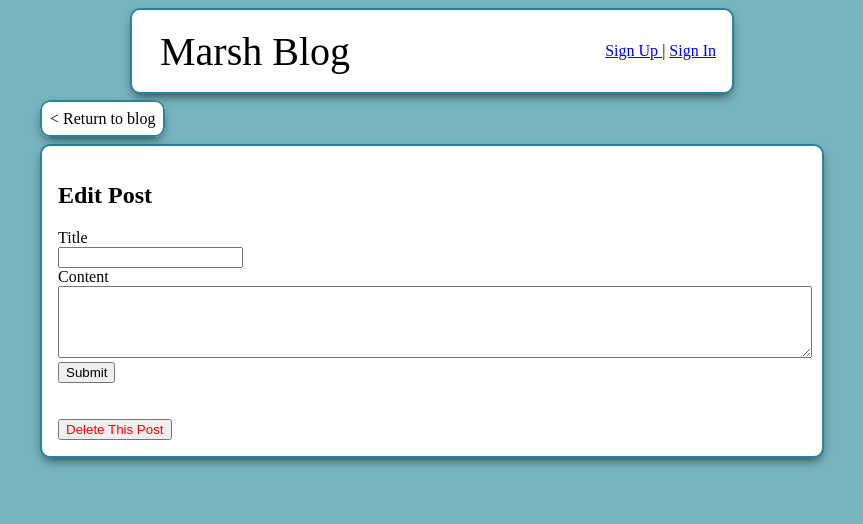
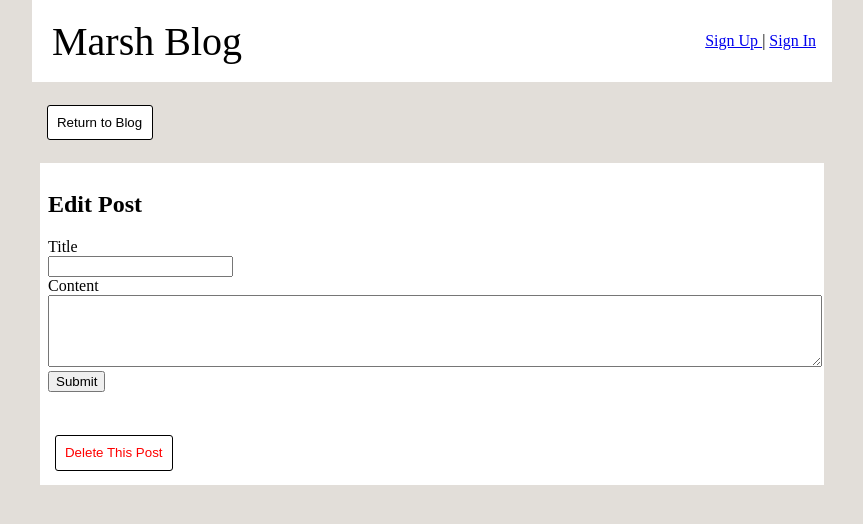
Before and after one commit to Minimalistic/Udacity-Multi-User-Blog, a Python web app: template templates/editpost.html in a window 1280 px wide. Shown: the top 524 px of the page, without its empty margins (208-1071 px from the left). Run offline with Jinja, Linux system fonts and the light colour scheme; the template is opened without the code that fills it, so the values that code supplies are empty.

Commit message:
Cleaned up button styling and removed excessive css flourishes

```diff
--- a/static/main.css
+++ b/static/main.css
@@ -3,26 +3,35 @@ h4 {
     margin-bottom:.1em;
 }
 body {
-    padding-top:.5em;
+    background-color:#e2ded9;
     max-width: 800px;
     margin: 0 auto;
-    padding-left:1em;
-    padding-right:1em;
-    background-color: #76B4BE
+}
+
+button {
+    background-color:white;
+    border: 1px grey;
+    border-style: solid;
+    padding:.7em;
+    margin:.5em;
+    border-radius: 3px 3px 3px 3px;
+    -moz-border-radius: 3px 3px 3px 3px;
+    -webkit-border-radius: 3px 3px 3px 3px;
+    border: 1px solid #000000;
+    transition: all 0.1s ease 0s;
+}
+
+button:hover {
+    background-color:grey;
+    color:white;
+    border: 1px solid black;
 }
 
 .main-project-bar {
-    max-width:75%;
-    margin: 0 auto;
     display:flex;
-    border-radius: 10px 10px 10px 10px;
-    background-color:white;
-    border: solid #2A829F 2px;
     padding-top:2%;
     padding-bottom:2%;
-    -webkit-box-shadow: 0px 5px 11px -4px rgba(0,0,0,0.75);
-    -moz-box-shadow: 0px 5px 11px -4px rgba(0,0,0,0.75);
-    box-shadow: 0px 5px 11px -4px rgba(0,0,0,0.75);
+    background-color: white;
 }
 
 .project-title {
@@ -30,9 +39,10 @@ body {
     display:flex;
     width:100%;
     align-self: center;
-    padding-left:.7em;
     text-decoration: none;
     color:black;
+    padding-left:.5em;
+    padding-right:.5em;
 }
 
 .project-title:hover {
@@ -42,19 +52,15 @@ body {
 .toolbox {
     margin-top:.5em;
     padding:.5em;
+    display:flex;
 }
 
 .toolbox a {
-    border-radius: 10px 10px 10px 10px;
-    border: #2A829F 2px solid;
     margin-right:.25em;
     background-color:white;
     padding:.5em;
     text-decoration: none;
     color:black;
-    -webkit-box-shadow: 0px 5px 11px -4px rgba(0,0,0,0.75);
-    -moz-box-shadow: 0px 5px 11px -4px rgba(0,0,0,0.75);
-    box-shadow: 0px 5px 11px -4px rgba(0,0,0,0.75);
 }
 
 .toolbox a:hover {
@@ -74,23 +80,19 @@ body {
 
 .single-comment {
     padding-top:.5em;
-    border: 1px #2A829F;
+    border: 1px ##b0b6b7;
     border-style: solid none none none;
 }
 .divider {
-    border: 2px #2A829F;
+    border: 2px #b0b6b7;
     border-style: solid none none none;
 }
 .panel-style {
     width: inherit;
-    background-color: white;
     margin:.5em;
-    border-radius: 10px 10px 10px 10px;
-    border: #2A829F 2px solid;
-    padding:1em;
-    -webkit-box-shadow: 0px 5px 11px -4px rgba(0,0,0,0.75);
-    -moz-box-shadow: 0px 5px 11px -4px rgba(0,0,0,0.75);
-    box-shadow: 0px 5px 11px -4px rgba(0,0,0,0.75);
+    padding:.5em;
+    background-color:white;
+
 }
 
 .panel-style textarea {
@@ -139,6 +141,7 @@ body {
     color:black;
     padding-left:.5em;
     margin-bottom:0;
+    margin-top:0;
 }
 
 .article-title a {
@@ -152,28 +155,30 @@ body {
     text-align:right;
     padding-right:.5em;
     width:30%;
+
 }
 
 .article-date h4{
     margin-bottom:0;
     color:black;
+
 }
 
 .article-content {
-    border: 2px #2A829F;
+    border: 2px #b0b6b7;
     border-style: solid none none none;
     padding-left:1em;
     padding-right:1em;
 }
 
 .article-footer {
-    border: 1px #2A829F;
+    border: 1px #b0b6b7;
     border-style: solid none none none;
     width:100%;
 }
 
 .comment-footer {
-    border:1px #2a829f;
+    border:1px #b0b6b7;
     border-style: solid none none none;
 
 }
@@ -181,27 +186,22 @@ body {
 .like-group {
     justify-content: space-between;
     width:100%;
-    padding-top:.25em;
 }
 .post-likes {
     color:grey;
     font-size:.8em;
-    padding-left:.5em;
-
 }
 
 .post-likes .heart {
     color:red;
-    padding-right:.3em;
 }
 .post-likes button {
-    margin-top:.5em;
     font-weight: bold;
     display:flex;
 }
 
 .disabled button{
-    color:grey;
+    color:#c1c1c1;
     cursor: not-allowed;
     opacity: .75;
     font-weight: normal;
@@ -210,8 +210,6 @@ body {
     text-align:right;
 }
 .add-comment button{
-    padding:.5em;
-    margin:.5em;
 }
 textarea {
     width:50%;
--- a/templates/blog.html
+++ b/templates/blog.html
@@ -4,7 +4,9 @@
 <!-- dynamic nav bar -->
 		{%if isLogged %}
 			<div class="toolbox">
-				<a href="/newpost">New post</a>
+				<form action="/newpost">
+					<button>New post</button>
+				</form>
 			</div>
 		{% endif %}
 	{% for article in articles %}
--- a/templates/editpost.html
+++ b/templates/editpost.html
@@ -1,10 +1,9 @@
 {% extends "base.html" %}
-
-{% block content %}
+	{% block content %}
   <div class="toolbox">
-
-    <a href="/">< Return to blog</a>
-
+    <form action="/">
+      <button>Return to Blog</button>
+    </form>
   </div>
 <div class="panel-style">
 	<h2>Edit Post</h2>
--- a/templates/newpost.html
+++ b/templates/newpost.html
@@ -3,7 +3,9 @@
 {% block content %}
     {%if isLogged %}
       <div class="toolbox">
-        <a href="/">< Return to blog</a>
+        <form action="/">
+          <button>Return to Blog</button>
+        </form>
       </div>
     {% endif %}
 <div class="panel-style">
```
Also changed, not shown: templates/post.html (+6 -4 lines).
